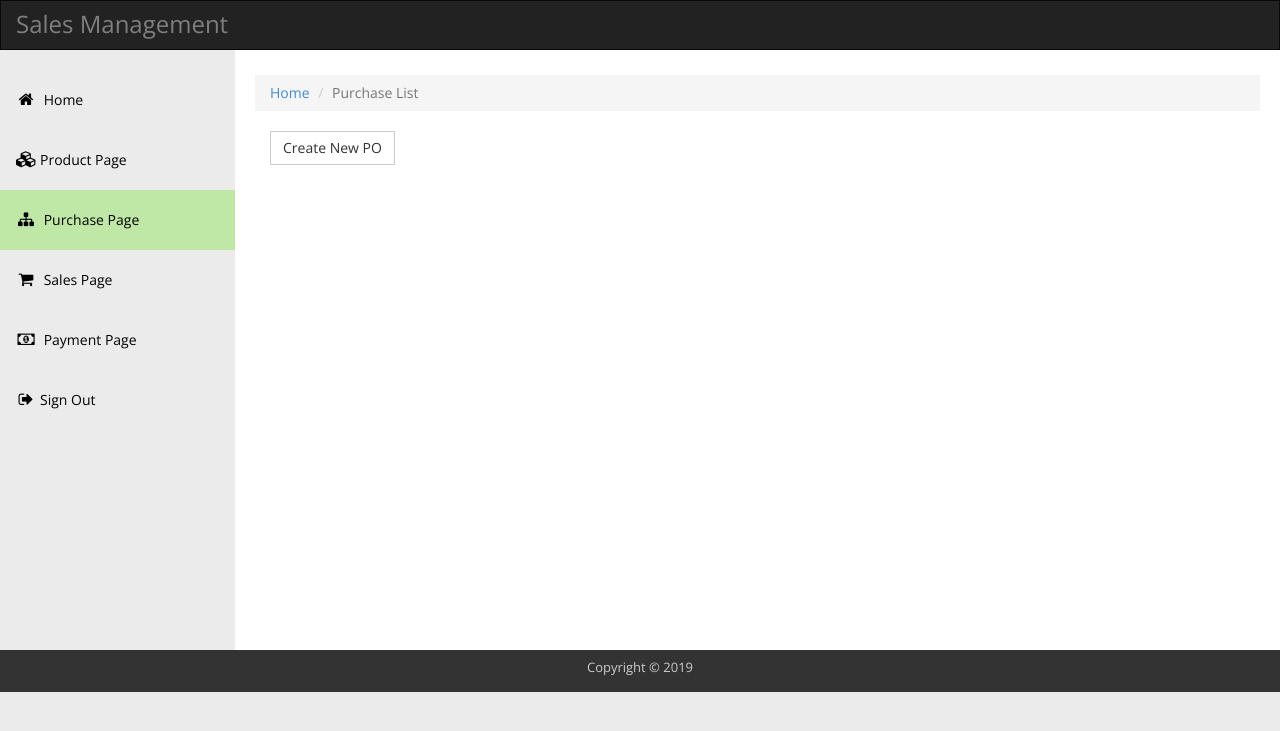
After one commit to jonel-zape/at-sales-management, a PHP site: page /purchase in a window 1280 px wide. The commit adds this page. Shown: the top 731 px of the page. Run offline with PHP 8.4, Linux system fonts and the light colour scheme; a user stored in the database is signed in.

Commit message:
:star: Purchase Page

```diff
--- /dev/null
+++ b/app/modules/purchase.php
@@ -0,0 +1,13 @@
+<?php
+
+class Purchase
+{
+    public function index() {
+        view('purchase/list.php');
+    }
+
+    public function create()
+    {
+        view('purchase/detail.php');
+    }
+}
--- /dev/null
+++ b/app/resources/pages/purchase/list.php
@@ -0,0 +1,13 @@
+<div class="templatemo-content-wrapper">
+    <div class="templatemo-content">
+        <ol class="breadcrumb">
+            <li><a href="/home">Home</a></li>
+            <li class="active">Purchase List</li>
+        </ol>
+    <div class="col-md-2 margin-bottom-15">
+            <button type="button" class="btn btn-default" onclick="list.create()">Create New PO</button>
+        </div>
+    </div>
+</div>
+
+<script src="/js/modules/purchase/list.js"></script>
--- a/app/routes.php
+++ b/app/routes.php
@@ -15,4 +15,7 @@ addRoute('product/edit/$', 'product', REQUEST_PAGE);
 addRoute('product/delete', 'product', REQUEST_JSON);
 addRoute('product/save', 'product', REQUEST_JSON);
 
+addRoute('purchase', 'purchase', REQUEST_PAGE);
+addRoute('purchase/create', 'purchase', REQUEST_PAGE);
+
 addRoute('user/all', 'user', REQUEST_JSON);
--- /dev/null
+++ b/public/js/modules/purchase/list.js
@@ -0,0 +1,5 @@
+let list = {
+    create() {
+        window.location = "/purchase/create";
+    }
+}
```
Also changed, not shown: app/resources/pages/purchase/detail.php (added, +42 -0 lines), app/resources/pages/master/header.php (line endings or trailing spaces).
